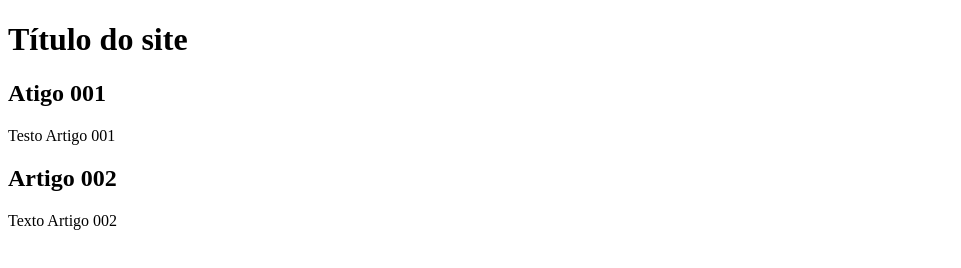
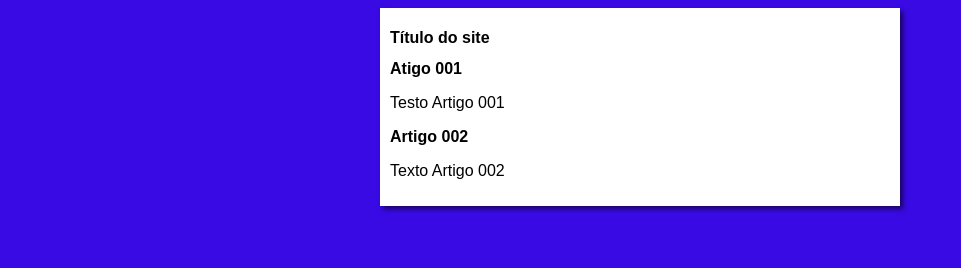
Before and after one commit to YagoraDev/projeto-site, a plain HTML site: page index.html in a window 1280 px wide. Shown: the whole page, without its empty margins (0-961 px from the left). Drawn offline with Linux system fonts and the light colour scheme.

Commit message:
iniciei o design

```diff
--- /dev/null
+++ b/estilos/style.css
@@ -0,0 +1,16 @@
+* {
+    font-family: Arial, Helvetica, sans-serif;
+    font-size: 16px;
+}
+
+body {
+    background-color: rgb(57, 10, 228);
+}
+
+main {
+    background-color: white;
+    width: 500px;
+    margin: auto;
+    padding: 10px;
+    box-shadow: 3px 3px 5px rgba(0, 0, 0, 0.575);
+}
--- a/index.html
+++ b/index.html
@@ -4,6 +4,7 @@
     <meta charset="UTF-8">
     <meta name="viewport" content="width=device-width, initial-scale=1.0">
     <title>Título do site</title>
+    <link rel="stylesheet" href="estilos/style.css">
 </head>
 <body>
     <main>
```
